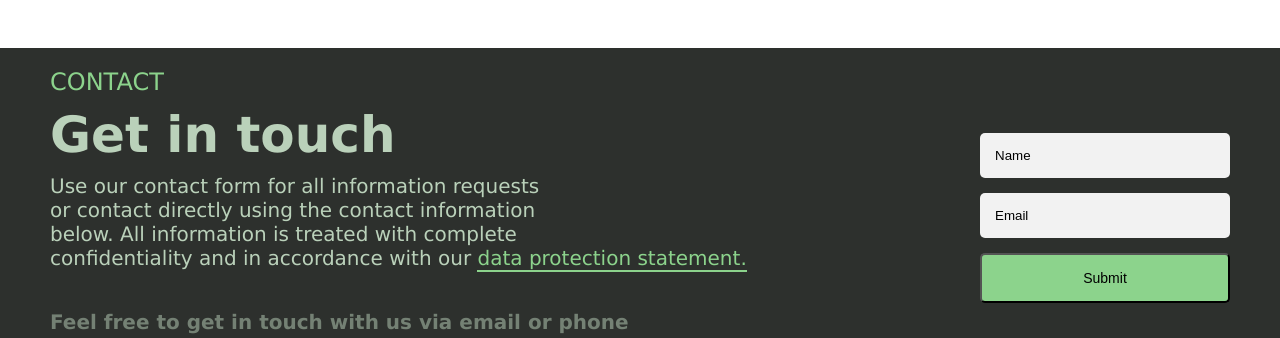
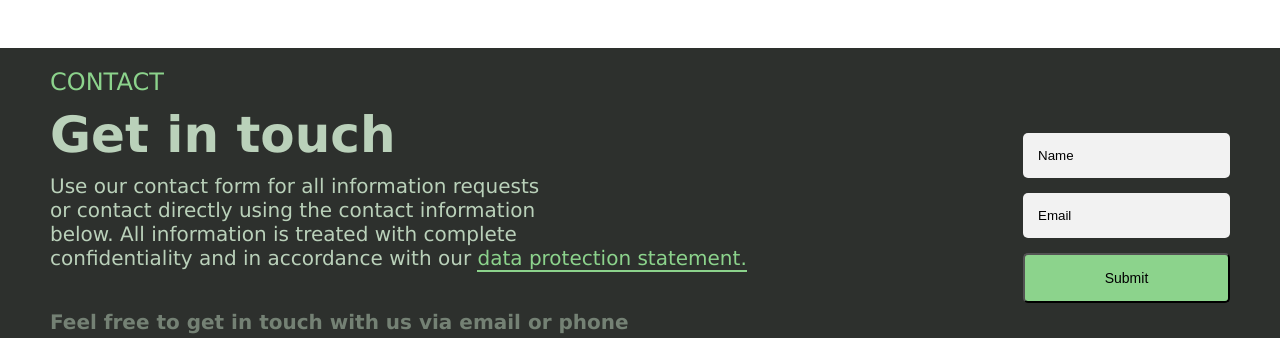
Before and after one commit to akanbiusman/neoVision, a plain HTML site: page index.html in a window 1280 px wide. Shown: the part 614-952 px from the top of the page. Drawn offline with Linux system fonts and the light colour scheme; a script that the page names is missing.

Commit message:
Update style.css

```diff
--- a/style.css
+++ b/style.css
@@ -179,11 +179,11 @@ ul>.getIn:hover {
     border-radius: 5px;
     padding: 15px;
     margin: 0 0 15px;
-    width: 250px;
+    width: 100%;
 }
 
 #form>.submit>input {
-    width: 250px;
+    width: 100%;
     padding: 15px;
     font-size: 14px;
     border-radius: 5px;
```
